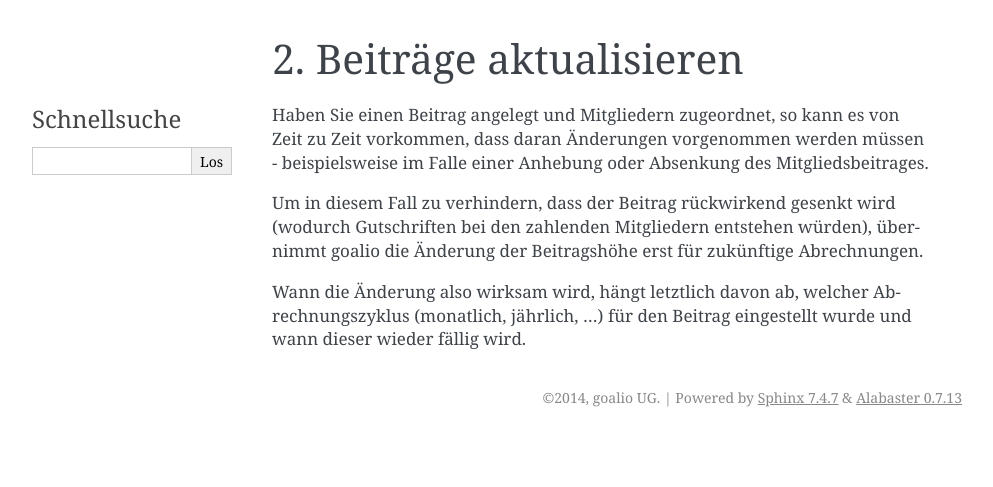
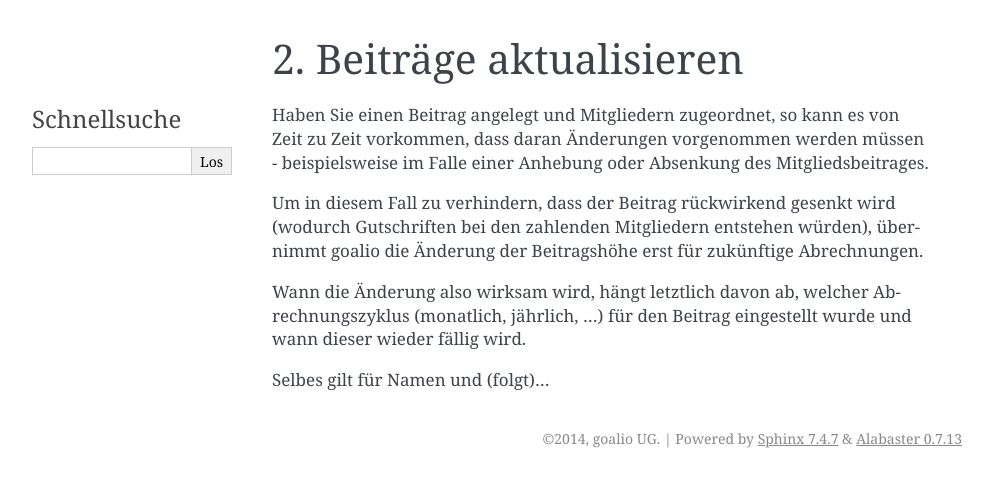
Before and after one commit to goalio/docs, a Sphinx documentation site: the page built from docs/anwendungsfaelle/beitrag-aktualisieren.rst, in a window 1280 px wide. Shown: the top 487 px of the page, without its empty margins (148-1141 px from the left). Built offline with Sphinx 7.4.7, drawn with Linux system fonts in a browser that asks for light colours; formulas are drawn with MathJax 3.

Commit message:
Update beitrag-aktualisieren.rst

```diff
--- a/docs/anwendungsfaelle/beitrag-aktualisieren.rst
+++ b/docs/anwendungsfaelle/beitrag-aktualisieren.rst
@@ -6,3 +6,6 @@ Haben Sie einen Beitrag angelegt und Mitgliedern zugeordnet, so kann es von Zeit
 Um in diesem Fall zu verhindern, dass der Beitrag rückwirkend gesenkt wird (wodurch Gutschriften bei den zahlenden Mitgliedern entstehen würden), übernimmt goalio die Änderung der Beitragshöhe erst für zukünftige Abrechnungen.
 
 Wann die Änderung also wirksam wird, hängt letztlich davon ab, welcher Abrechnungszyklus (monatlich, jährlich, ...) für den Beitrag eingestellt wurde und wann dieser wieder fällig wird.
+
+
+Selbes gilt für Namen und (folgt)...
```
